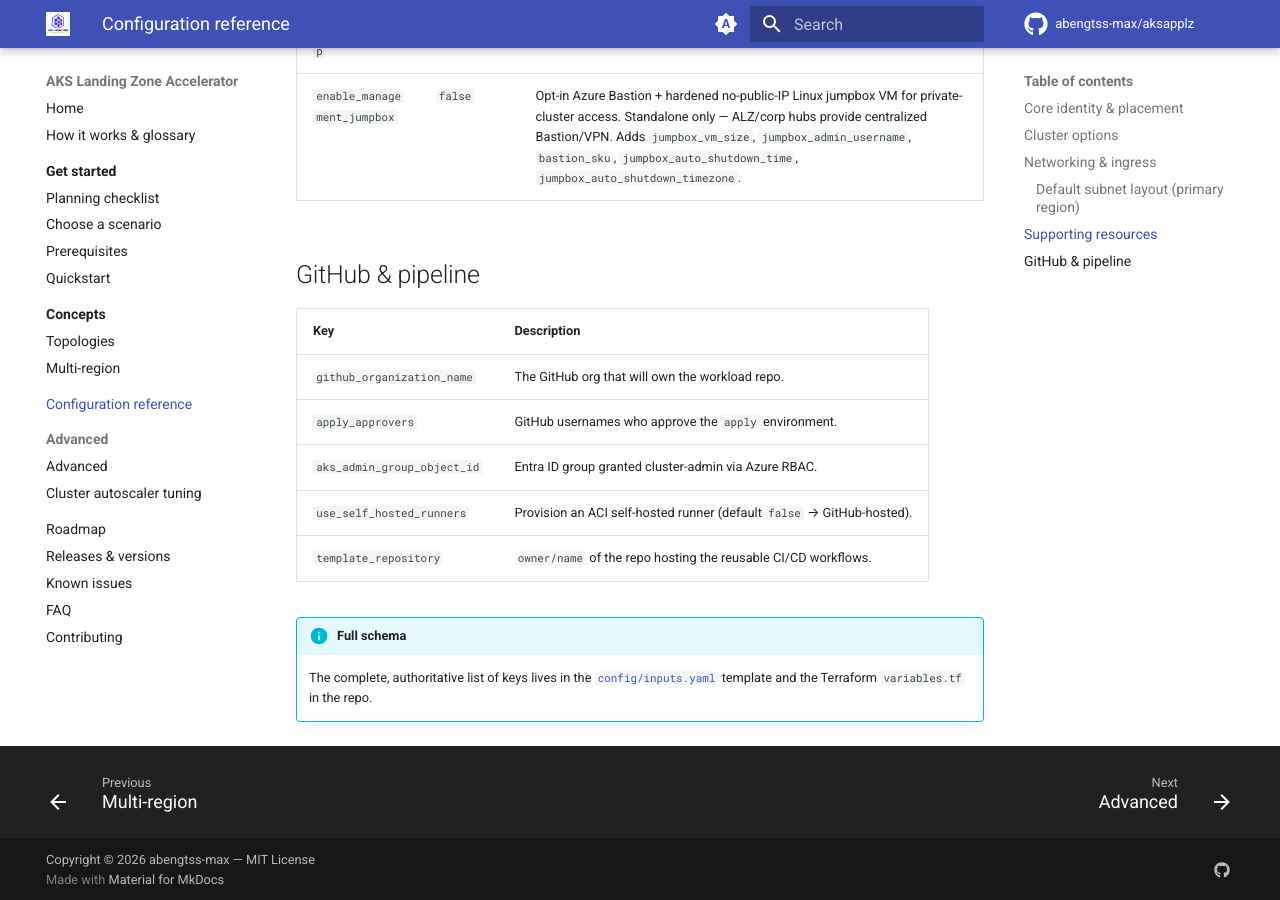
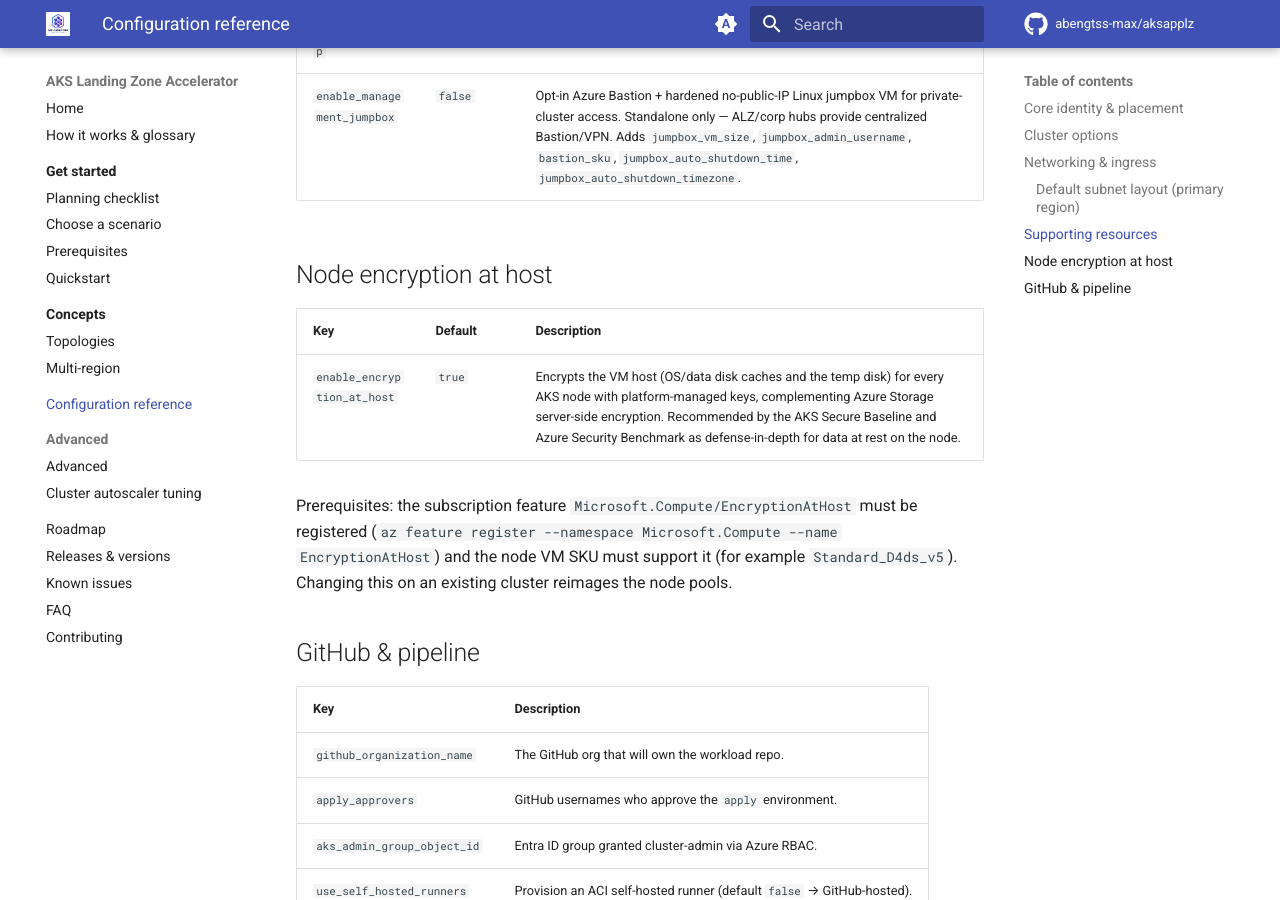
Before and after one commit to abengtss-max/aksapplz, an MkDocs documentation site: the page built from docs/reference/configuration.md, in a window 1280 px wide and 900 px high, scrolled down 2809 px. Built offline with MkDocs 1.6.1 and Material for MkDocs 9.7.7, drawn with Linux system fonts in a browser that asks for light colours; comment, search, counter and statistics services are not loaded.

Commit message:
feat: enable encryption-at-host on AKS node pools (#19)
Add enable_encryption_at_host (default true) wired into both node pools across the terraform/ and ALZ.AKS/templates/terraform/ trees. Requires Microsoft.Compute/EncryptionAtHost feature + supporting VM SKU. terraform validate passes on both trees.

```diff
--- a/docs/reference/configuration.md
+++ b/docs/reference/configuration.md
@@ -65,6 +65,17 @@
 | `enable_backup` | scenario | Azure Backup for AKS. |
 | `enable_management_jumpbox` | `false` | Opt-in Azure Bastion + hardened no-public-IP Linux jumpbox VM for private-cluster access. Standalone only — ALZ/corp hubs provide centralized Bastion/VPN. Adds `jumpbox_vm_size`, `jumpbox_admin_username`, `bastion_sku`, `jumpbox_auto_shutdown_time`, `jumpbox_auto_shutdown_timezone`. |
 
+## Node encryption at host
+
+| Key | Default | Description |
+|---|---|---|
+| `enable_encryption_at_host` | `true` | Encrypts the VM host (OS/data disk caches and the temp disk) for every AKS node with platform-managed keys, complementing Azure Storage server-side encryption. Recommended by the AKS Secure Baseline and Azure Security Benchmark as defense-in-depth for data at rest on the node. |
+
+Prerequisites: the subscription feature `Microsoft.Compute/EncryptionAtHost` must be
+registered (`az feature register --namespace Microsoft.Compute --name EncryptionAtHost`)
+and the node VM SKU must support it (for example `Standard_D4ds_v5`). Changing this on an
+existing cluster reimages the node pools.
+
 ## GitHub & pipeline
 
 | Key | Description |
```
Also changed, not shown: 8 other files.
